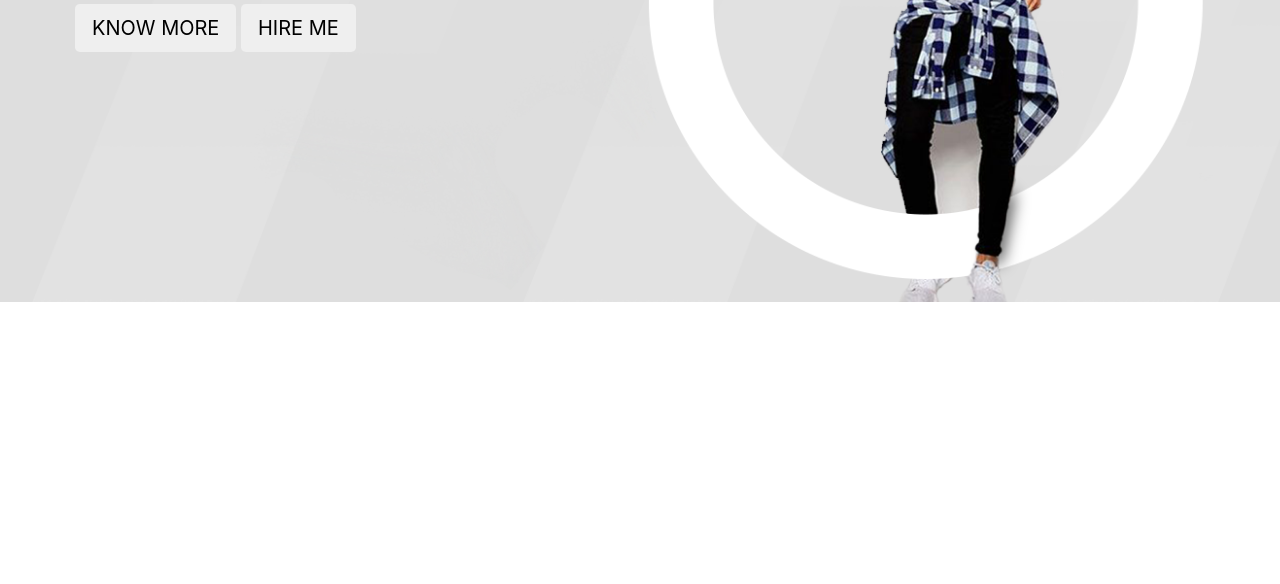
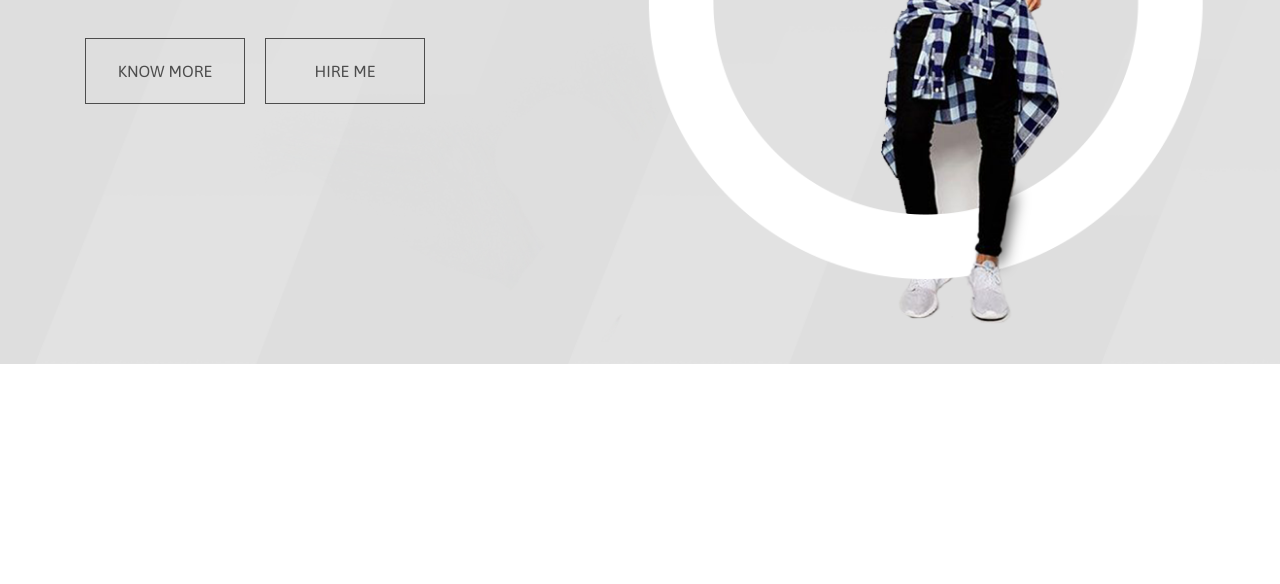
Before and after one commit to GeekHub-Frontend-CMS-8/Khodzitskyi_Yurii_hw_6, a website: page assets/index.html in a window 1280 px wide. Shown: the part 426-1010 px from the top of the page. Before the commit the page ends 800 px from the top, so only its background shows below. Drawn offline with nearby package versions, Linux system fonts and the light colour scheme; files that its build step writes are made by us from their sources.

Commit message:
header fix

```diff
--- a/assets/index.html
+++ b/assets/index.html
@@ -27,7 +27,7 @@
                 <div class="col-12 col-sm-8 col-lg-6 col-xl-5 header-nav">
                     <ul class="nav justify-content-between flex-column flex-sm-row">
                         <li class="nav-item">
-                            <a href="#" class="nav-link active">
+                            <a href="#" class="nav-link">
                                 Home
                             </a>
                         </li>
@@ -64,19 +64,17 @@
                     <p>
                         User Experience / User Interface Expert
                     </p>
-                    <form>
-                        <label>
-                            <button type="button" class="btn btn-lg">KNOW MORE</button>
-                        </label>
-                        <label>
-                            <button type="button" class="btn btn-lg">HIRE ME</button>
-                        </label>
-                    </form>
+                    <div class="header-button-block justify-content-start flex-wrap pt-4">
+                        <a href="#" class="btn white-shadowed-button">KNOW MORE</a>
+                        <a href="#" class="btn white-shadowed-button">HIRE ME</a>
+                    </div>
                 </div>
             </div>
         </div>
-
     </header>
+    <section class="about-me-section">
+        <div class="container"></div>
+    </section>
 
 
 
--- a/assets/sass/_variables.scss
+++ b/assets/sass/_variables.scss
@@ -1,3 +1,5 @@
 $small-font-size: 50px;
 $nav-logo-padding: 30px;
 $font-asap: 'Asap', sans-serif;
+$button-padding-vertical: 20px;
+$button-padding-horizontal: 30px;
--- a/assets/sass/main.scss
+++ b/assets/sass/main.scss
@@ -82,16 +82,13 @@ header {
         padding: 6px 5px;
         color: #4d4d4d;
         &:hover {
-          color: #999999;
+          border-bottom: 2px solid #4d4d4d;
         }
         &:active {
           border-bottom: 2px solid #4d4d4d;
         }
       }
     }
-  }
-  .active {
-    border-bottom: 2px solid #4d4d4d;
   }
 }
 .header-hero {
@@ -110,11 +107,37 @@ header {
     font-family: $font-asap;
     font-size: 22px;
   }
-  form {
+  .header-button-block {
+    display: flex;
     margin: 20px 5px 250px;
+    text-decoration: none;
   }
 }
-
+.white-shadowed-button {
+  display: block;
+  width: 160px;
+  margin: 10px;
+  padding: $button-padding-vertical $button-padding-horizontal;
+  color: #4d4d4d;
+  font-family: $font-asap;
+  font-size: 16px;
+  font-weight: 500;
+  border: 1px solid #4d4d4d;
+  border-radius: 0;
+  &:hover {
+    //fixing border on :hover
+    padding:$button-padding-vertical+1px $button-padding-horizontal+1px;
+    color: #4d4d4d;
+    background-color: #fff;
+    box-shadow: 0 18px 27px 2px rgba(0, 0, 0, 0.1);
+    border: none;
+    transition: border 0.3s ease-in-out;
+  }
+}
+//About me section
+.about-me-section {
+  padding: 110px 0;
+}
 
 
 @media only screen and (max-width: 540px) {
@@ -124,7 +147,7 @@ header {
       margin-top: 20px;
       font-size: 20vw;
     }
-    form {
+    .header-button-block {
       margin: 20px 5px 100px;
     }
   }
```
Also changed, not shown: build/css/main.css, build/index.html.
